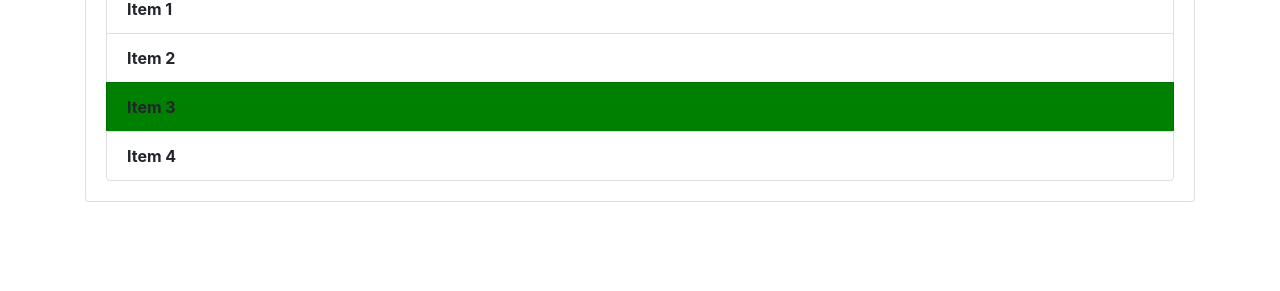
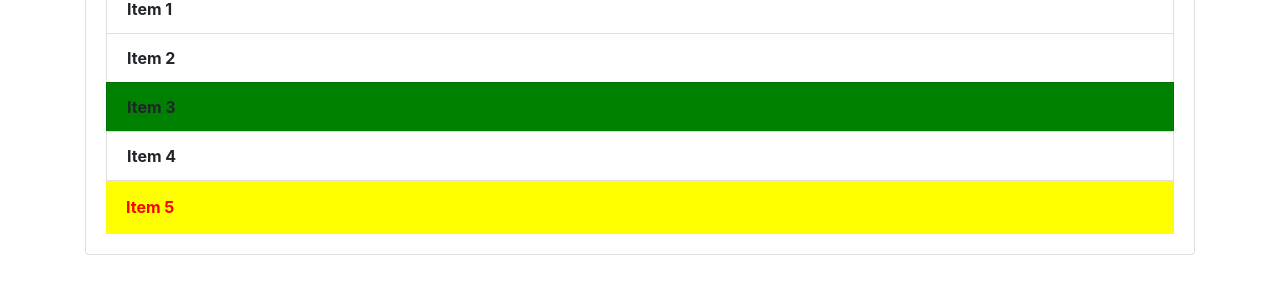
Before and after one commit to sumit6767/test, a plain HTML site: page newForm.html in a window 1280 px wide. Shown: the part 293-584 px from the top of the page. Drawn offline with nearby package versions, Linux system fonts and the light colour scheme.

Commit message:
new list element inseretd with style changes

```diff
--- a/newForm.html
+++ b/newForm.html
@@ -34,9 +34,16 @@
       <li class="list-group-item">Item 2</li>
       <li class="list-group-item">Item 3</li>
       <li class="list-group-item">Item 4</li>
+      <li>Item 5</li>
     </ul>
    </div>
   </div>
-
+  <script>
+    const list = document.querySelectorAll("li");
+    list[4].style.backgroundColor = "yellow";
+    list[4].style.color = "red";
+    list[4].style.listStyleType = "none";
+    list[4].style.padding= "15px 20px";
+  </script>
 </body>
 </html>
```
